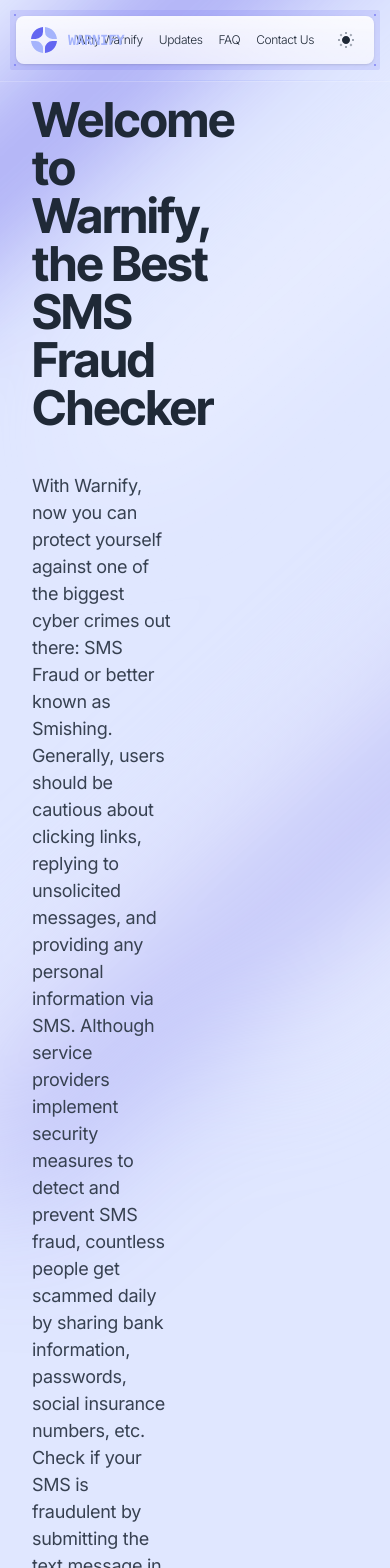
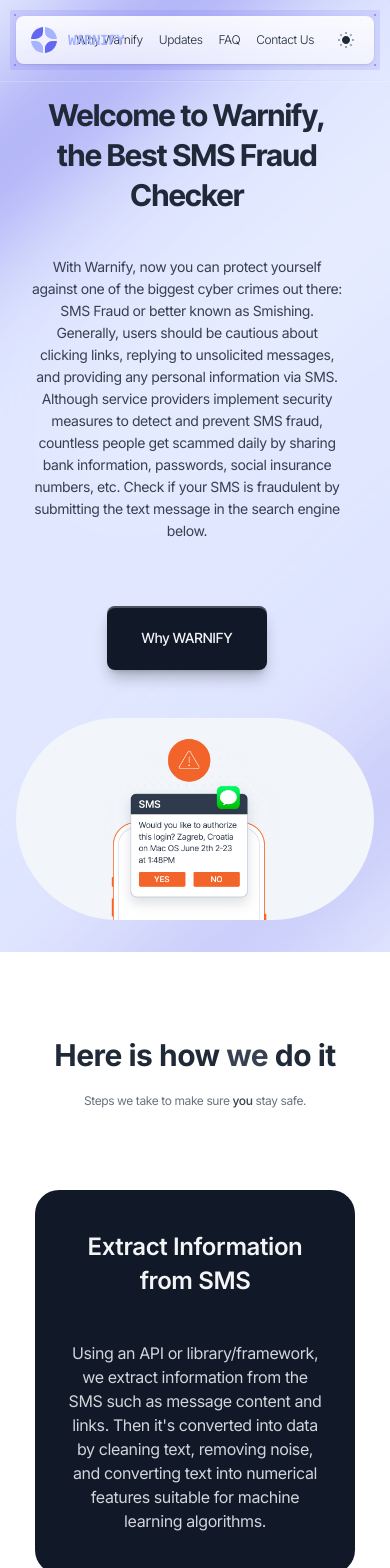
Before and after one commit to Warnify/App, a Next.js app: page / in a window 390 px wide. Shown: the top 1568 px of the page. Built offline with nearby package versions, Linux system fonts and the light colour scheme.

Commit message:
Making webApp mobile responsive (#6)
Co-authored-by: Erub Khan <erubkhan@Erubs-MacBook-Air.local>

```diff
--- a/app/(default)/page.tsx
+++ b/app/(default)/page.tsx
@@ -12,24 +12,24 @@
 export default function Home() {
   return (
     <><section>
-      <div className="py-12 mt-12 pl-8 md:pt-44 md:pb-20 text-start">
+      <div className="py-12 mt-12 pl-8 md:pt-44 md:pb-20 text-center sm:text-start">
         <div className="flex sm:px-6">
           <div>
-            <h1 className="pr-40 font-inter-tight text-5xl md:text-6xl font-bold text-gray-800 dark:text-transparent dark:bg-clip-text dark:bg-gradient-to-b dark:from-indigo-200 dark:to-gray-200 pb-4">
+            <h1 className="pr-12 font-inter-tight text-3xl sm:text-6xl font-bold text-gray-800 dark:text-transparent dark:bg-clip-text dark:bg-gradient-to-b dark:from-indigo-200 dark:to-gray-200 pb-4">
               Welcome to Warnify, the Best SMS Fraud Checker
             </h1>
-            <p className="text-lg mt-6 mb-12 pr-56 text-gray-700 dark:text-gray-400">
+            <p className="text-sm sm:text-lg mt-6 mb-12 pr-12 text-gray-700 dark:text-gray-400">
               With Warnify, now you can protect yourself against one of the biggest cyber crimes out there: SMS Fraud or better known as Smishing. Generally, users should be cautious about clicking
               links, replying to unsolicited messages, and providing any personal information via SMS. Although service providers implement security measures to detect and prevent SMS fraud, countless
               people get scammed daily by sharing bank information, passwords, social insurance numbers, etc. Check if your SMS is fraudulent by submitting the text message in the search engine below.
             </p>
             <a href="/why_warnify">
-              <button className="btn w-60 h-16 mt-4 ml-16 text-lg font-bold font-inter-tight text-gray-100 bg-gray-900 hover:bg-gray-800 dark:text-gray-300 dark:bg-indigo-600 dark:hover:bg-indigo-700 border-spacing-2 border-white">
+              <button className="btn w-40 sm:w-60 h-16 mt-4 mr-12 sm:ml-16 text-md sm:text-lg font-bold font-inter-tight text-gray-100 bg-gray-900 hover:bg-gray-800 dark:text-gray-300 dark:bg-indigo-600 dark:hover:bg-indigo-700 border-spacing-2 border-white">
                 Why WARNIFY
               </button>
             </a>
           </div>
-          <div>
+          <div className="hidden md:block">
             <Image
               className="justify-end mt-16 mr-96 rounded-full"
               src={SMSFraud}
@@ -39,17 +39,25 @@
           </div>
         </div>
       </div>
+      <div className="px-4 md:hidden">
+            <Image
+              className="justify-end mb-8 rounded-full"
+              src={SMSFraud}
+              width={700}
+              height={700}
+              alt="SMS Fraud text msg" />
+          </div>
     </section>
 
     <section>
       <div className="bg-white dark:bg-gray-700/35 py-1">
         <div className="text-center mt-20 mb-20">
-          <h1 className="text-5xl md:text-5xl font-bold text-gray-800 dark:text-transparent dark:bg-clip-text dark:bg-gradient-to-b dark:from-indigo-200 dark:to-gray-200 pb-4">
+          <h1 className="text-3xl sm:text-5xl font-bold text-gray-800 dark:text-transparent dark:bg-clip-text dark:bg-gradient-to-b dark:from-indigo-200 dark:to-gray-200 pb-4">
             Here is how <span className="text-gray-700 dark:text-gray-500">we</span> do it
           </h1>
-          <p className="text-sm text-gray-500">
+          <p className="text-xs sm:text-sm text-gray-500">
             Steps we take to make sure{" "}
-            <span className="text-gray-700 dark:text-gray-200 font-medium">
+            <span className="text-gray-700 dark:text-gray-200 font-medium sm:font-small">
               you
             </span>{" "}
             stay safe.
@@ -80,10 +88,10 @@
 
       <SubscribeForm></SubscribeForm>
       <div className="flex justify-center mb-12">
-        <div className="w-60 h-16 text-center rounded-lg mt-4 pt-5 text-lg font-bold font-inter-tight text-gray-100 bg-gray-900 hover:bg-gray-800 dark:text-gray-300 dark:bg-red-700/85 dark:hover:bg-red-700/95 border-spacing-2 border-white">
+        <div className="w-40 sm:w-60 h-16 text-center rounded-lg mt-4 pt-5 text-lg font-bold font-inter-tight text-gray-100 bg-gray-900 hover:bg-gray-800 dark:text-gray-300 dark:bg-red-700/85 dark:hover:bg-red-700/95 border-spacing-2 border-white">
           FRAUD
         </div>
-        <div className="w-60 h-16 text-center rounded-lg mt-4 ml-12 pt-5 text-lg font-bold font-inter-tight text-gray-100 bg-gray-900 hover:bg-gray-800 dark:text-gray-300 dark:bg-green-600/85 dark:hover:bg-green-600/95 border-spacing-2 border-white">
+        <div className="w-40 sm:w-60 h-16 text-center rounded-lg mt-4 ml-12 pt-5 text-lg font-bold font-inter-tight text-gray-100 bg-gray-900 hover:bg-gray-800 dark:text-gray-300 dark:bg-green-600/85 dark:hover:bg-green-600/95 border-spacing-2 border-white">
           LEGITIMATE
         </div>
       </div>
--- a/components/accordion.tsx
+++ b/components/accordion.tsx
@@ -25,7 +25,7 @@
     <div className="bg-gradient-to-tr from-white/70 to-white/50 dark:bg-gradient-to-b dark:from-gray-700/50 dark:to-gray-600/30 rounded-lg shadow shadow-black/5 py-1">
       <h2>
         <button
-          className="flex items-center justify-between w-full text-left font-medium text-gray-800 dark:text-gray-200 px-4 py-2"
+          className="flex items-center justify-between w-full text-left text-xs sm:text-sm font-medium text-gray-800 dark:text-gray-200 px-4 py-2"
           onClick={(e) => {
             e.preventDefault();
             setAccordionOpen(!accordionOpen);
@@ -54,7 +54,7 @@
         id={`faqs-text-${id}`}
         role="region"
         aria-labelledby={`faqs-title-${id}`}
-        className={`grid text-sm text-blue-800 dark:text-blue-200 overflow-hidden transition-all duration-300 ease-in-out ${accordionOpen ? "grid-rows-[1fr] opacity-100" : "grid-rows-[0fr] opacity-0"}`}
+        className={`grid text-xs sm:text-sm text-blue-800 dark:text-blue-200 overflow-hidden transition-all duration-300 ease-in-out ${accordionOpen ? "grid-rows-[1fr] opacity-100" : "grid-rows-[0fr] opacity-0"}`}
       >
         <div className="overflow-hidden">
           <p className="px-4 pb-2">{children}</p>
--- a/components/page-header.tsx
+++ b/components/page-header.tsx
@@ -15,7 +15,7 @@
     <div className={`max-w-3xl mx-auto ${className || ""}`}>
       <div className="text-center">
         <div className="relative flex items-center justify-center gap-4 mb-5 before:h-px before:w-24 before:border-b before:[border-image:linear-gradient(to_left,theme(colors.indigo.300),transparent)1] dark:before:[border-image:linear-gradient(to_left,theme(colors.indigo.300/.16),transparent)1] before:shadow-sm before:shadow-white/20 dark:before:shadow-none after:h-px after:w-24 after:border-b after:[border-image:linear-gradient(to_right,theme(colors.indigo.300),transparent)1] dark:after:[border-image:linear-gradient(to_right,theme(colors.indigo.300/.16),transparent)1] after:shadow-sm after:shadow-white/20 dark:after:shadow-none">
-          <div className="relative text-sm font-medium text-gray-700 bg-white dark:bg-gray-700 inline-flex rounded-lg whitespace-nowrap px-3 py-[3px] tracking-normal before:absolute before:inset-0 before:rounded-lg before:[background-image:linear-gradient(120deg,transparent_0%,theme(colors.indigo.400/.12)_33%,theme(colors.pink.400/.12)_66%,theme(colors.amber.200/.12)_100%)] dark:before:[background-image:linear-gradient(120deg,theme(colors.indigo.400/.16),theme(colors.indigo.600/.16)_50%,transparent_100%)] shadow">
+          <div className="relative text-xs sm:text-sm font-medium text-gray-700 bg-white dark:bg-gray-700 inline-flex rounded-lg whitespace-nowrap px-3 py-[3px] tracking-normal before:absolute before:inset-0 before:rounded-lg before:[background-image:linear-gradient(120deg,transparent_0%,theme(colors.indigo.400/.12)_33%,theme(colors.pink.400/.12)_66%,theme(colors.amber.200/.12)_100%)] dark:before:[background-image:linear-gradient(120deg,theme(colors.indigo.400/.16),theme(colors.indigo.600/.16)_50%,transparent_100%)] shadow">
             {/* Border with dots in corners */}
             <div
               className="absolute -inset-1.5 bg-indigo-500/15 dark:bg-gray-800/65 rounded-sm -z-10 before:absolute before:inset-y-0 before:left-0 before:w-[7px] before:bg-[length:7px_7px] before:[background-position:top_center,bottom_center] before:bg-no-repeat before:[background-image:radial-gradient(circle_at_center,theme(colors.indigo.500/.56)_0.5px,transparent_0.5px),radial-gradient(circle_at_center,theme(colors.indigo.500/.56)_0.5px,transparent_0.5px)] dark:before:[background-image:radial-gradient(circle_at_center,theme(colors.gray.600/.56)_0.5px,transparent_0.5px),radial-gradient(circle_at_center,theme(colors.gray.600/.56)_0.5px,transparent_0.5px)] after:absolute after:inset-y-0 after:right-0 after:w-[7px] after:bg-[length:7px_7px] after:[background-position:top_center,bottom_center] after:bg-no-repeat after:[background-image:radial-gradient(circle_at_center,theme(colors.indigo.500/.56)_0.5px,transparent_0.5px),radial-gradient(circle_at_center,theme(colors.indigo.500/.56)_0.5px,transparent_0.5px)] dark:after:[background-image:radial-gradient(circle_at_center,theme(colors.gray.600/.56)_0.5px,transparent_0.5px),radial-gradient(circle_at_center,theme(colors.gray.600/.56)_0.5px,transparent_0.5px)]"
@@ -27,10 +27,10 @@
           </div>
         </div>
         <div>
-          <h1 className="font-inter-tight text-5xl md:text-6xl font-bold text-gray-800 dark:text-transparent dark:bg-clip-text dark:bg-gradient-to-b dark:from-indigo-200 dark:to-gray-200 pb-4">
+          <h1 className="font-inter-tight text-3xl sm:text-6xl font-bold text-gray-800 dark:text-transparent dark:bg-clip-text dark:bg-gradient-to-b dark:from-indigo-200 dark:to-gray-200 pb-4">
             {title}
           </h1>
-          <p className="text-lg text-gray-700 dark:text-gray-400">
+          <p className="text-sm sm:text-lg text-gray-700 dark:text-gray-400">
             {description}
           </p>
         </div>
--- a/components/subscribe-form.tsx
+++ b/components/subscribe-form.tsx
@@ -35,7 +35,7 @@
     <>
       <div className="relative flex items-center justify-center gap-10 before:h-px before:w-full before:border-b before:[border-image:linear-gradient(to_right,transparent,theme(colors.indigo.300/.8),transparent)1] dark:before:[border-image:linear-gradient(to_right,transparent,theme(colors.indigo.300/.16),transparent)1] before:shadow-sm before:shadow-white/20 dark:before:shadow-none after:h-px after:w-full after:border-b after:[border-image:linear-gradient(to_right,transparent,theme(colors.indigo.300/.8),transparent)1] dark:after:[border-image:linear-gradient(to_right,transparent,theme(colors.indigo.300/.16),transparent)1] after:shadow-sm after:shadow-white/20 dark:after:shadow-none mt-20 mb-11">
         {/*the whole email area*/}
-        <div className="w-full max-w-lg shrink-0">
+        <div className="w-96 sm:w-full max-w-lg shrink-0">
           <form className="relative" onSubmit={handleSubmit}>
             {/* Border with dots in corners */}
             <div
```
